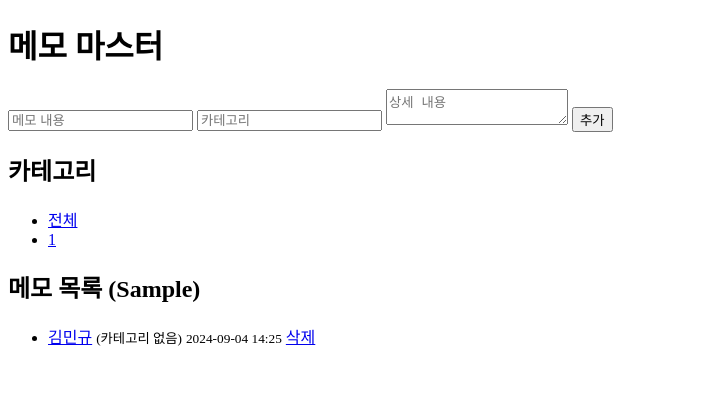
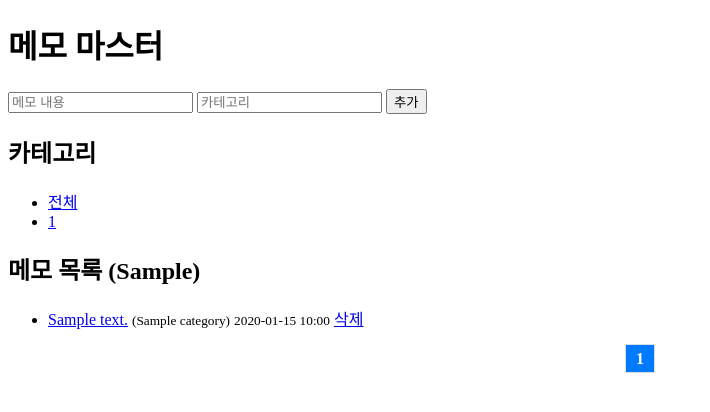
Before and after one commit to incheonQ/memo, a Flask app: template templates/index.html in a window 1280 px wide. Shown: the top 412 px of the page, without its empty margins (0-710 px from the left). Run offline with Flask 2, Linux system fonts and the light colour scheme; data comes from the database, SQL or seed files in the repository; the template is opened without the code that fills it: values that come from a table or form of the project are taken from there, most other values are stand-ins (such as "Sample title", 1, 10 or a date in 2020).

Commit message:
Add files via upload

```diff
--- a/templates/index.html
+++ b/templates/index.html
@@ -4,6 +4,23 @@
     <meta charset="UTF-8">
     <meta name="viewport" content="width=device-width, initial-scale=1.0">
     <title>메모 마스터</title>
+    <style>
+        .pagination {
+            margin-top: 20px;
+            text-align: center;
+        }
+        .pagination a, .pagination strong {
+            padding: 5px 10px;
+            margin: 0 5px;
+            border: 1px solid #ddd;
+            text-decoration: none;
+            color: #333;
+        }
+        .pagination strong {
+            background-color: #007bff;
+            color: white;
+        }
+    </style>
 </head>
 <body>
     <h1>메모 마스터</h1>
@@ -11,7 +28,6 @@
     <form method="POST">
         <input type="text" name="content" placeholder="메모 내용" required>
         <input type="text" name="category" placeholder="카테고리">
-        <textarea name="details" placeholder="상세 내용"></textarea>
         <button type="submit">추가</button>
     </form>
 
@@ -19,7 +35,7 @@
     <ul>
         <li><a href="{{ url_for('index') }}">전체</a></li>
         {% for category in categories %}
-            {% if category[0] %}  <!-- 빈 카테고리는 표시하지 않음 -->
+            {% if category[0] %}
                 <li><a href="{{ url_for('filter_by_category', category=category[0]) }}">{{ category[0] }}</a></li>
             {% endif %}
         {% endfor %}
@@ -27,7 +43,7 @@
 
     <h2>메모 목록 {% if current_category %}({{ current_category }}){% endif %}</h2>
     <ul>
-        {% for memo in memos %}
+        {% for memo in pagination.items %}
             <li>
                 <a href="{{ url_for('memo_detail', id=memo.id) }}">{{ memo.content }}</a>
                 <small>({{ memo.category if memo.category else '카테고리 없음' }})</small>
@@ -37,5 +53,26 @@
         {% endfor %}
     </ul>
 
+    <div class="pagination">
+        {% if pagination.has_prev %}
+            <a href="{{ url_for('index', page=pagination.prev_num) }}{% if current_category %}?category={{ current_category }}{% endif %}">이전</a>
+        {% endif %}
+
+        {% for page_num in pagination.iter_pages(left_edge=1, right_edge=1, left_current=1, right_current=2) %}
+            {% if page_num %}
+                {% if pagination.page == page_num %}
+                    <strong>{{ page_num }}</strong>
+                {% else %}
+                    <a href="{{ url_for('index', page=page_num) }}{% if current_category %}?category={{ current_category }}{% endif %}">{{ page_num }}</a>
+                {% endif %}
+            {% else %}
+                ...
+            {% endif %}
+        {% endfor %}
+
+        {% if pagination.has_next %}
+            <a href="{{ url_for('index', page=pagination.next_num) }}{% if current_category %}?category={{ current_category }}{% endif %}">다음</a>
+        {% endif %}
+    </div>
 </body>
 </html>
```
Lines whose indentation alone changed are shown as unchanged.
